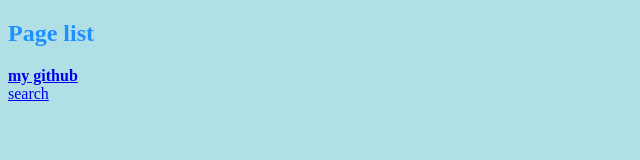
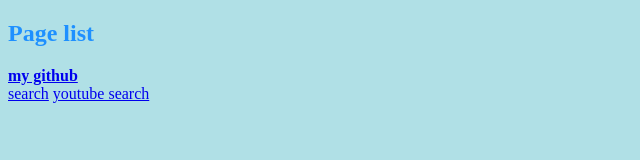
Before and after one commit to seohoo/seohoo.github.io, a plain HTML site: page index.html in a window 1280 px wide. Shown: the whole page, without its empty margins (0-640 px from the left). Drawn offline with Linux system fonts and the light colour scheme.

Commit message:
Update index.html

```diff
--- a/index.html
+++ b/index.html
@@ -14,5 +14,6 @@
         </a>
         <br>
         <a href="https://seohoo.github.io/search">search</a>
+        <a href="https://seohoo.github.io/youmirror">youtube search</a>
     </body>
 </html>
```
